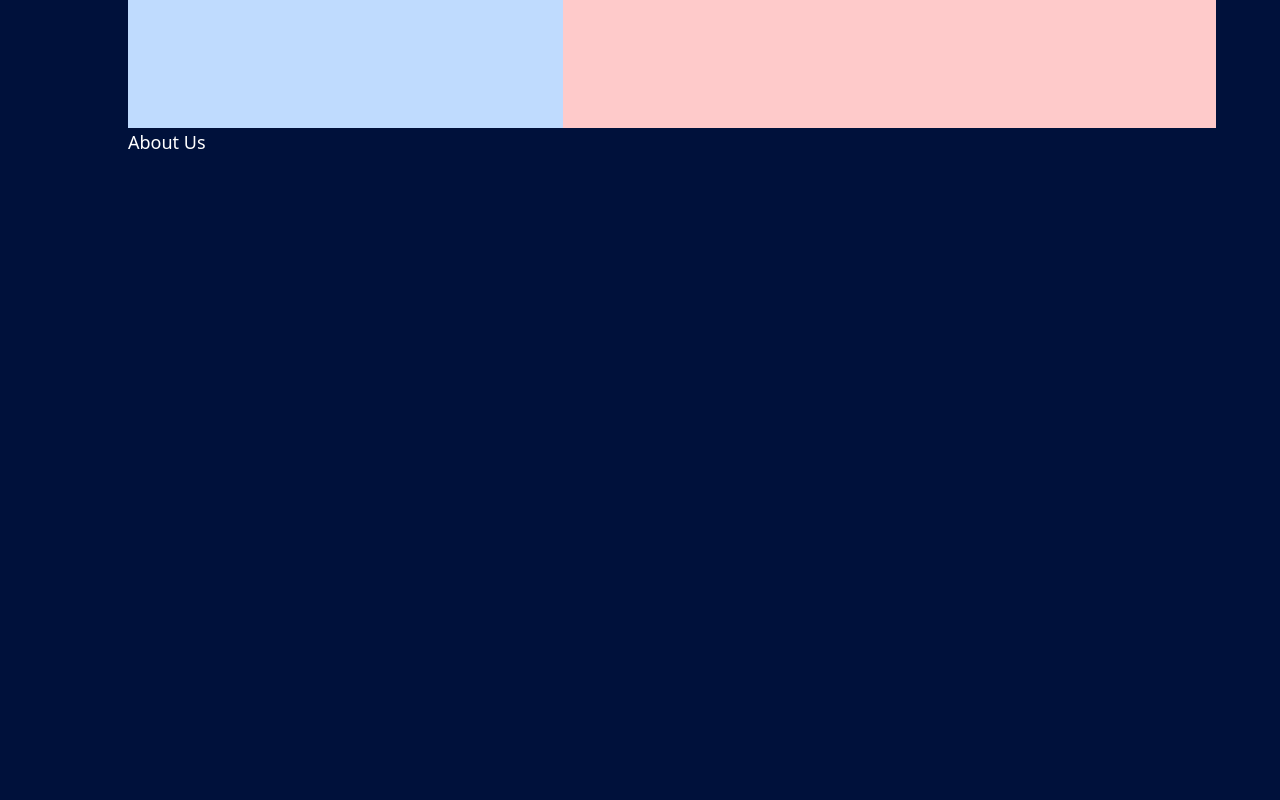
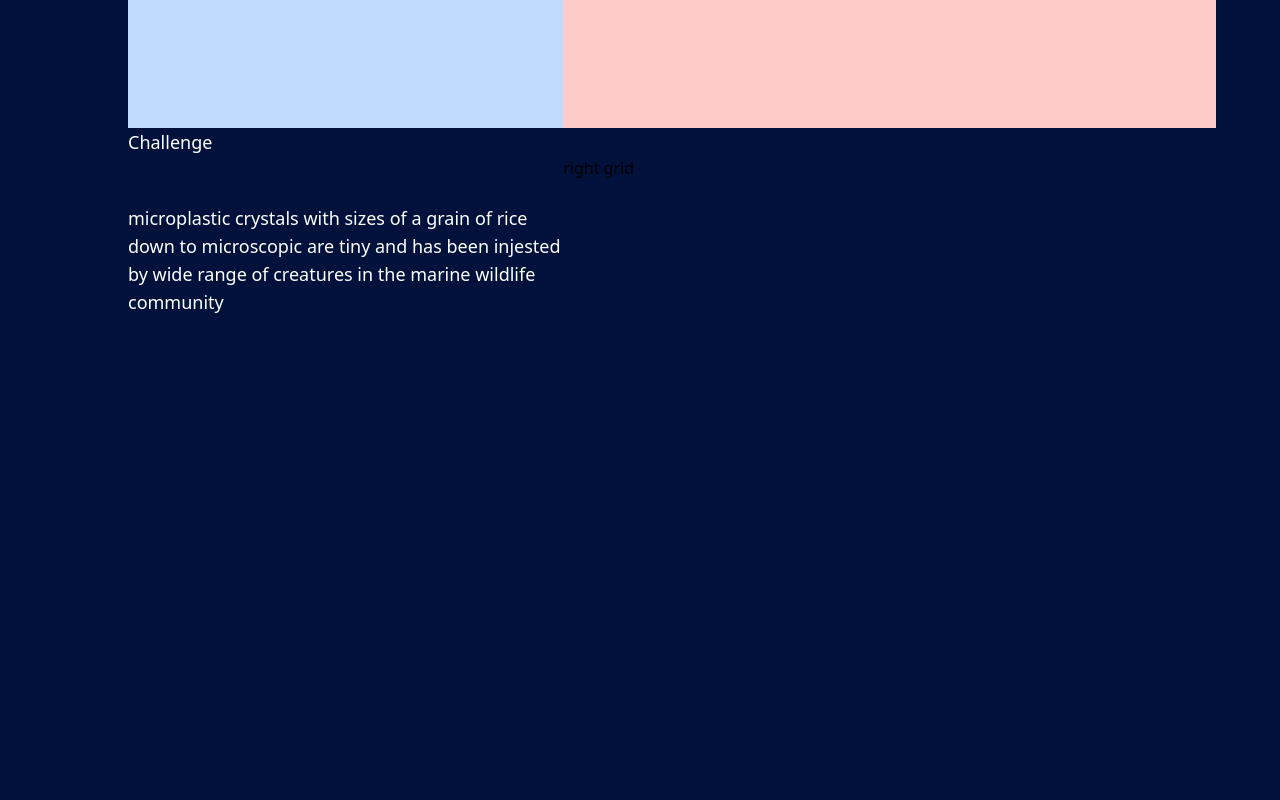
Before and after one commit to jessraphael/wth-seeturtle, a Next.js app: page / in a window 1280 px wide. Shown: the part 1560-2360 px from the top of the page. Built offline with nearby package versions, Linux system fonts and the light colour scheme.

Commit message:
feat UI
feat Ui

```diff
--- a/components/AboutUs.tsx
+++ b/components/AboutUs.tsx
@@ -1,6 +1,19 @@
 import { FC } from "react";
+import GridContainer from "../components/GridContainer";
+import AboutUsLeftGrid from "../components/aboutusGrids/AboutUsLeftGrid";
+import AboutUsRightGrid from "../components/aboutusGrids/AboutUsRightGrid";
 
 const AboutUs: FC = ({ children }) => {
-  return <div className="h-screen w-full">{children}</div>;
+  return (
+    <div className="h-screen w-full">
+      {children}
+
+      <GridContainer>
+        <AboutUsLeftGrid>
+        </AboutUsLeftGrid>
+        <AboutUsRightGrid></AboutUsRightGrid>
+      </GridContainer>
+    </div>
+  );
 };
 export default AboutUs;
--- /dev/null
+++ b/components/aboutusGrids/AboutUsLeftGrid.tsx
@@ -0,0 +1,18 @@
+import { FC } from "react";
+
+const AboutUsLeftGrid: FC = () => {
+  return (
+    <div className="col-span-2 w-full">
+      <div>
+          <br/>
+          <br/>
+          <p className="text-white text-lg">
+          microplastic crystals with sizes of a grain of rice down to
+            microscopic are tiny and has been injested by wide range of
+            creatures in the marine wildlife community
+          </p>
+          </div>
+    </div>
+  );
+};
+export default AboutUsLeftGrid;
--- /dev/null
+++ b/components/aboutusGrids/AboutUsRightGrid.tsx
@@ -0,0 +1,10 @@
+import { FC } from "react";
+
+const AboutUsRightGrid: FC = () => {
+  return (
+    <div className="col-span-2 w-full bg-white-200">
+      <div>right grid</div>
+    </div>
+  );
+};
+export default AboutUsRightGrid;
--- a/pages/index.tsx
+++ b/pages/index.tsx
@@ -46,7 +46,7 @@ const Home: NextPage = () => {
           </RightGrid>
         </GridContainer>
         <AboutUs>
-          <p className="text-white text-lg">About Us</p>
+          <p className="text-white text-lg">Challenge</p>
         </AboutUs>
       </Body>
     </>
```
